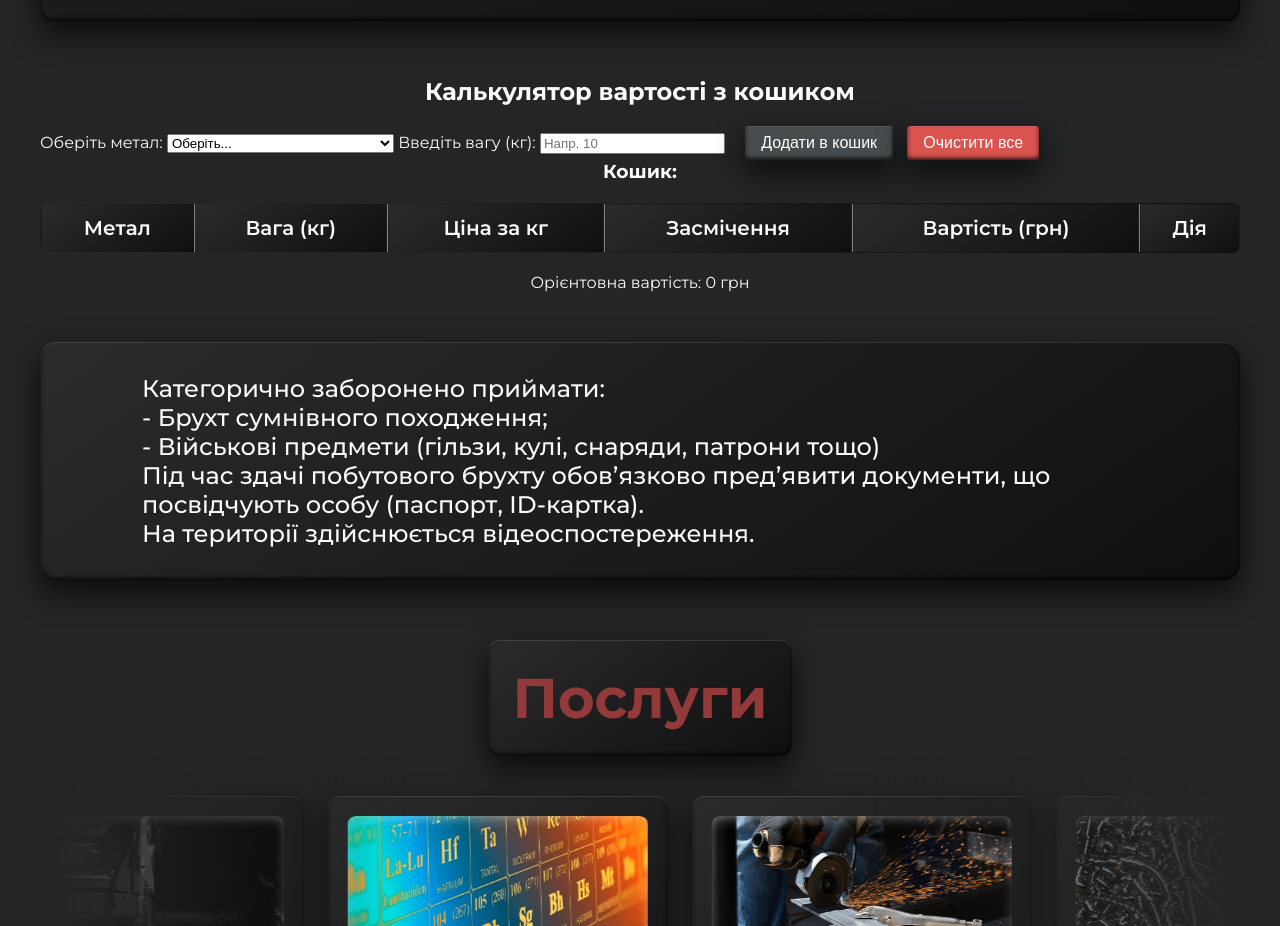
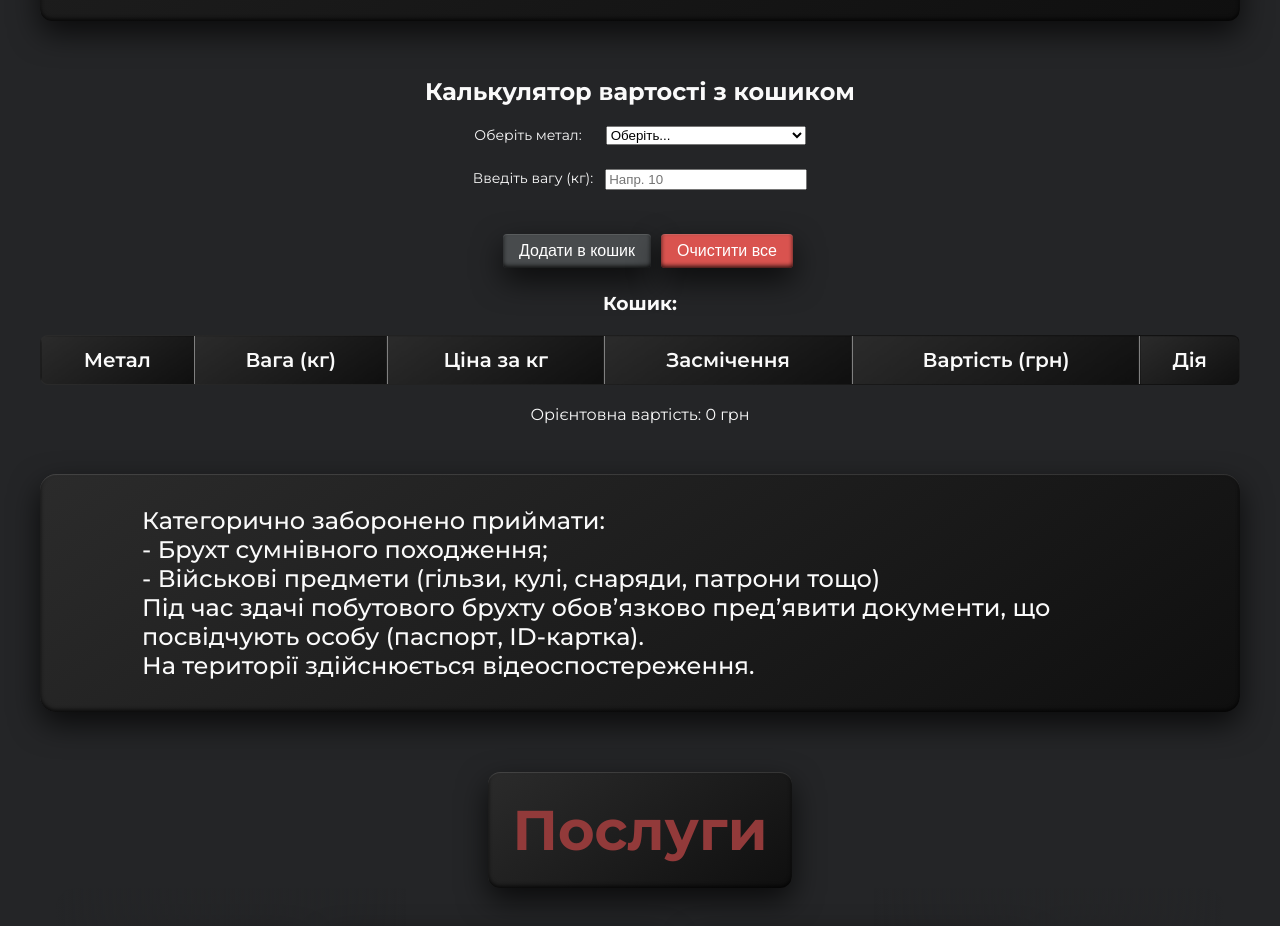
Before and after one commit to vitaliihulimov/scrap-metal, a plain HTML site: page index.html in a window 1280 px wide. Shown: the part 2183-3109 px from the top of the page. Drawn offline with Linux system fonts and the light colour scheme; no server answers.

Commit message:
fix calculator

```diff
--- a/index.html
+++ b/index.html
@@ -121,8 +121,11 @@
           Калькулятор вартості з кошиком
         </h2>
 
-        <label for="metal-type" style="text-align: center; color: #fafafa; padding-bottom: 20px">Оберіть метал:</label>
-        <select id="metal-type">
+        <div class="div-metal-type"><label for="metal-type"
+            style="text-align: center; color: #fafafa; font-size: 14px;">Оберіть
+            метал:</label>
+
+          <select id="metal-type" class="select-metal-type">
             <option value="" disabled selected>Оберіть...</option>
             <option value="Мідь">Мідь</option>
             <option value="Латунь">Латунь</option>
@@ -153,16 +156,21 @@
             </option>
             <option value="Чорний металобрухт">Чорний металобрухт</option>
           </select>
+        </div>
 
-        <label for="weight" style="text-align: center; color: #fafafa; padding-bottom: 20px">Введіть вагу (кг):</label>
-        <input type="number" id="weight" placeholder="Напр. 10" min="0" step="0.01" />
+        <div class="calculator-label"><label for="weight"
+            style="text-align: center; color: #fafafa; font-size: 14px;">Введіть вагу
+            (кг):</label>
+          <input type="number" id="weight" placeholder="Напр. 10" min="0" step="0.01" class="input-number" />
+        </div>
 
-        <button id="add-to-cart-btn" style="background-color: #484b4d">
+        <div class="calculator-btn"><button id="add-to-cart-btn" style="background-color: #484b4d">
             Додати в кошик
           </button>
           <button id="clear-cart-btn" style="background-color: #d9534f; color: white; margin-left: 10px">
             Очистити все
           </button>
+        </div>
 
         <h3 style="text-align: center; color: #fafafa; padding-bottom: 20px">
           Кошик:
--- a/styles.css
+++ b/styles.css
@@ -1246,7 +1246,7 @@ tr:nth-child(even) {
   background: transparent;
 }
 
-@media (max-width: 600px) {
+/* @media (max-width: 600px) {
   .calculator label,
   .calculator select,
   .calculator input,
@@ -1269,7 +1269,7 @@ tr:nth-child(even) {
     margin-top: 5px;
     margin-left: 0 !important;
   }
-}
+} */
 
 .calculator button {
   padding: 8px 16px;
@@ -1282,6 +1282,39 @@ tr:nth-child(even) {
   margin-left: 16px;
   box-shadow: inset 0 1px 1px rgba(255, 255, 255, 0.15),
     inset 0 -2px 4px rgba(0, 0, 0, 0.8), 0 12px 30px rgba(0, 0, 0, 0.7);
+}
+
+.calculator-btn {
+  padding: 24px 20px;
+  font-size: 18px;
+  cursor: pointer;
+  border: none;
+  border-radius: 8px;
+  color: white;
+  margin-top: 20px;
+  display: flex;
+  justify-content: center;
+}
+
+.calculator-label {
+  display: flex;
+  justify-content: center;
+  gap: 12px;
+}
+
+.div-metal-type {
+  display: flex;
+  justify-content: center;
+  gap: 24px;
+  padding-bottom: 24px;
+}
+
+.select-metal-type {
+  width: 200px;
+}
+
+.input-number {
+  width: 194px;
 }
 
 .calculator {
```
Lines whose indentation alone changed are shown as unchanged.
